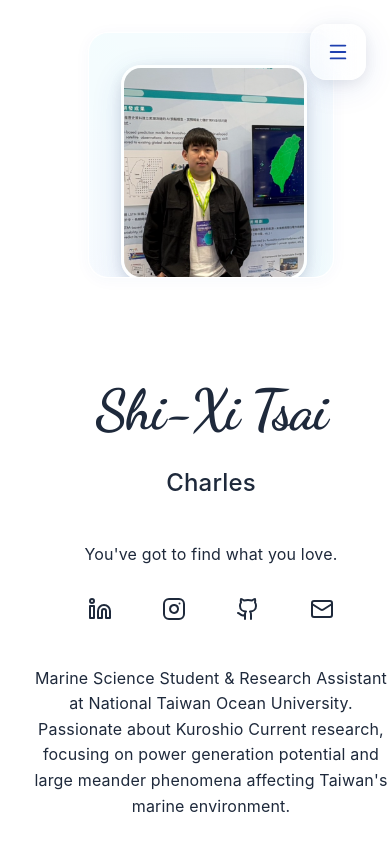
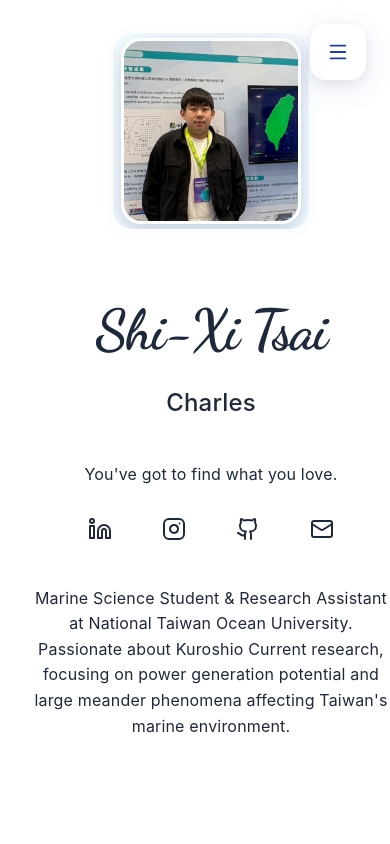
Before and after one commit to tsai4c/tsai4cSelfWebsite, a React (Vite) app: page /about in a window 390 px wide. Shown: the top 844 px of the page. Built offline with nearby package versions, Linux system fonts and the light colour scheme.

Commit message:
Fix mobile About page profile photo container: prevent blue background from shifting by adding proper dimensions and overflow handling

```diff
--- a/src/index.css
+++ b/src/index.css
@@ -1313,9 +1313,13 @@ mark {
   }
 
   .profile-photo-container {
-    width: 200px;
-    height: 200px;
-    margin: 0 auto;
+    width: 200px !important;
+    height: 200px !important;
+    margin: 0 auto !important;
+    flex-shrink: 0;
+    border-radius: 20px;
+    overflow: hidden;
+    position: relative;
   }
 
   .social-links {
@@ -1654,6 +1658,30 @@ mark {
   color: var(--ocean-primary);
 }
 
+/* Profile Photo Container Base Styles */
+.profile-photo-container {
+  display: flex;
+  align-items: center;
+  justify-content: center;
+  border-radius: 20px;
+  overflow: hidden;
+  position: relative;
+  flex-shrink: 0;
+}
+
+.profile-photo-container.ocean-card.liquid-glass {
+  padding: 0.5rem;
+  display: flex;
+  align-items: center;
+  justify-content: center;
+}
+
+.profile-photo {
+  border-radius: 16px;
+  object-fit: cover;
+  display: block;
+}
+
 /* Mobile About Page Optimizations */
 @media (max-width: 767px) {
   .profile-hero.mobile-friendly {
@@ -1681,14 +1709,20 @@ mark {
   }
 
   .profile-photo-container {
-    width: 180px;
-    height: 180px;
-    margin: 0 auto;
+    width: 180px !important;
+    height: 180px !important;
+    margin: 0 auto !important;
+    flex-shrink: 0;
+    border-radius: 20px;
+    overflow: hidden;
+    position: relative;
   }
 
   .profile-photo {
-    width: 100%;
-    height: 100%;
+    width: 100% !important;
+    height: 100% !important;
+    object-fit: cover;
+    border-radius: inherit;
   }
 
   .profile-name {
```
